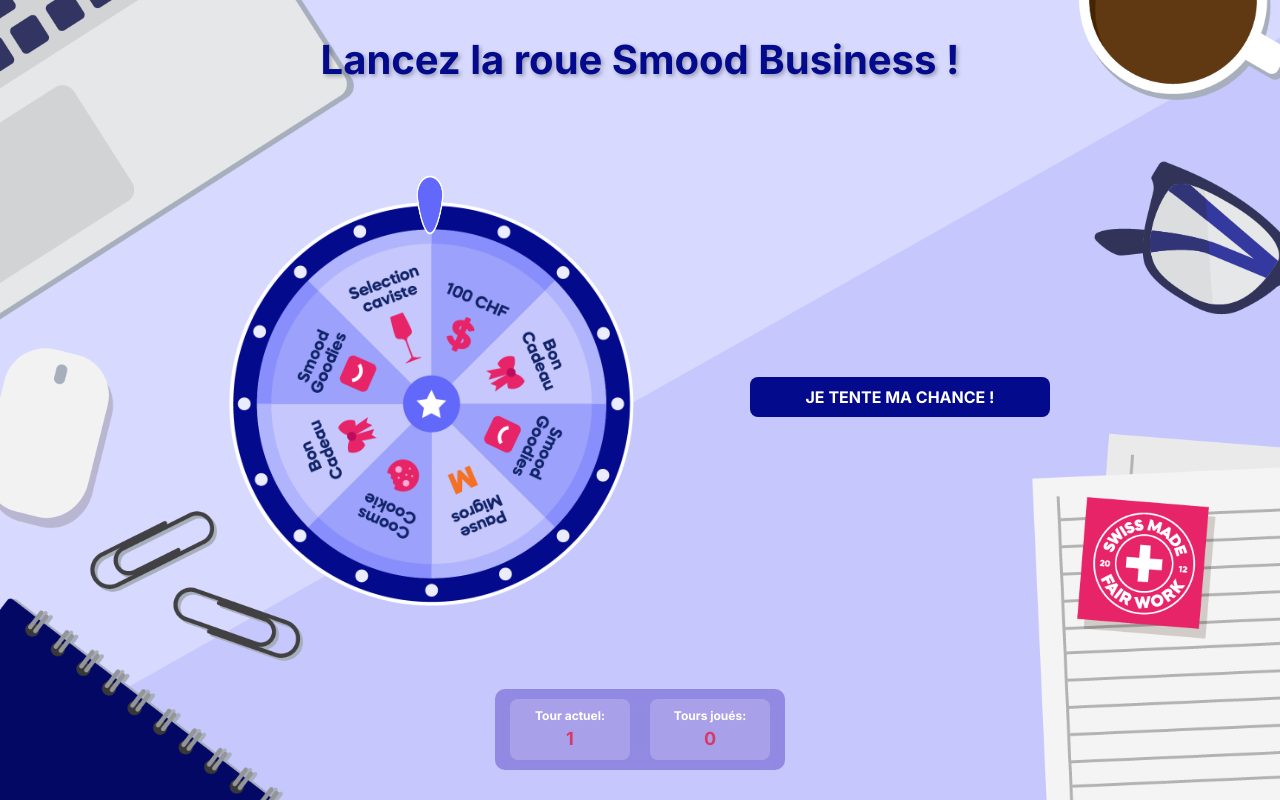
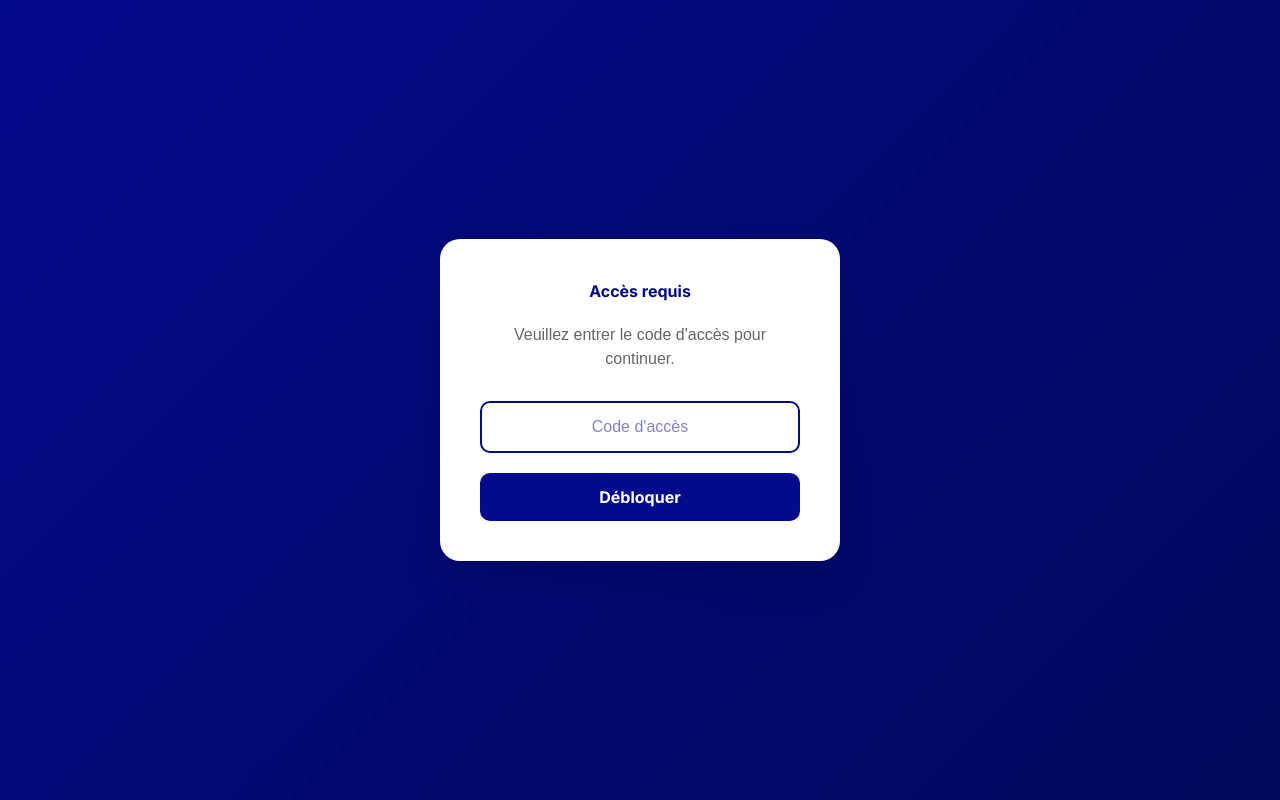
Before and after one commit to MinosFenn/saln-rh-smood, a Next.js app: page / in a window 1280 px wide. Built offline with nearby package versions, Linux system fonts and the light colour scheme.

Commit message:
code added

```diff
--- a/src/app/page.tsx
+++ b/src/app/page.tsx
@@ -4,14 +4,18 @@
 import WheelPopup from '@/components/WheelPopup';
 
 export default function Home() {
-  const [isBlocked, setIsBlocked] = useState(false);
+  const ACCESS_CODE = process.env.NEXT_PUBLIC_ACCESS_CODE ?? '';
+  const [isBlocked, setIsBlocked] = useState(true);
   const [accessCode, setAccessCode] = useState('');
   const [showCodeInput, setShowCodeInput] = useState(false);
 
   useEffect(() => {
-    // Vérifier si l'utilisateur a visité une page voucher
-    const hasVisitedVoucher = sessionStorage.getItem('hasVisitedVoucher');
-    if (hasVisitedVoucher) {
+    // Vérifier si un accès a déjà été accordé
+    const accessGranted = localStorage.getItem('home_access_ok');
+    if (accessGranted === 'true') {
+      setIsBlocked(false);
+      setShowCodeInput(false);
+    } else {
       setIsBlocked(true);
       setShowCodeInput(true);
     }
@@ -19,10 +23,10 @@
 
   const handleCodeSubmit = (e: React.FormEvent) => {
     e.preventDefault();
-    if (accessCode === '20122025') {
+    if (ACCESS_CODE && accessCode === ACCESS_CODE) {
       setIsBlocked(false);
       setShowCodeInput(false);
-      sessionStorage.removeItem('hasVisitedVoucher');
+      localStorage.setItem('home_access_ok', 'true');
     } else {
       alert('Code incorrect. Veuillez réessayer.');
     }
@@ -49,10 +53,9 @@
           width: '90%'
         }}>
           <h1 style={{ color: '#040a8c', marginBottom: '20px' }}>
-            Accès Restreint
+            Accès requis
           </h1>
           <p style={{ color: '#666', marginBottom: '30px' }}>
-            Vous avez déjà utilisé la roue de la fortune.
             Veuillez entrer le code d&apos;accès pour continuer.
           </p>
 
@@ -70,7 +73,9 @@
                   border: '2px solid #040a8c',
                   borderRadius: '10px',
                   fontSize: '16px',
-                  textAlign: 'center'
+                  textAlign: 'center',
+                  color: '#040a8c',           // couleur des points (masque)
+                  caretColor: '#040a8c'       // couleur du curseur
                 }}
               />
               <button
```
Also changed, not shown: 1 other file (tests, documents, lock files or other folders).
